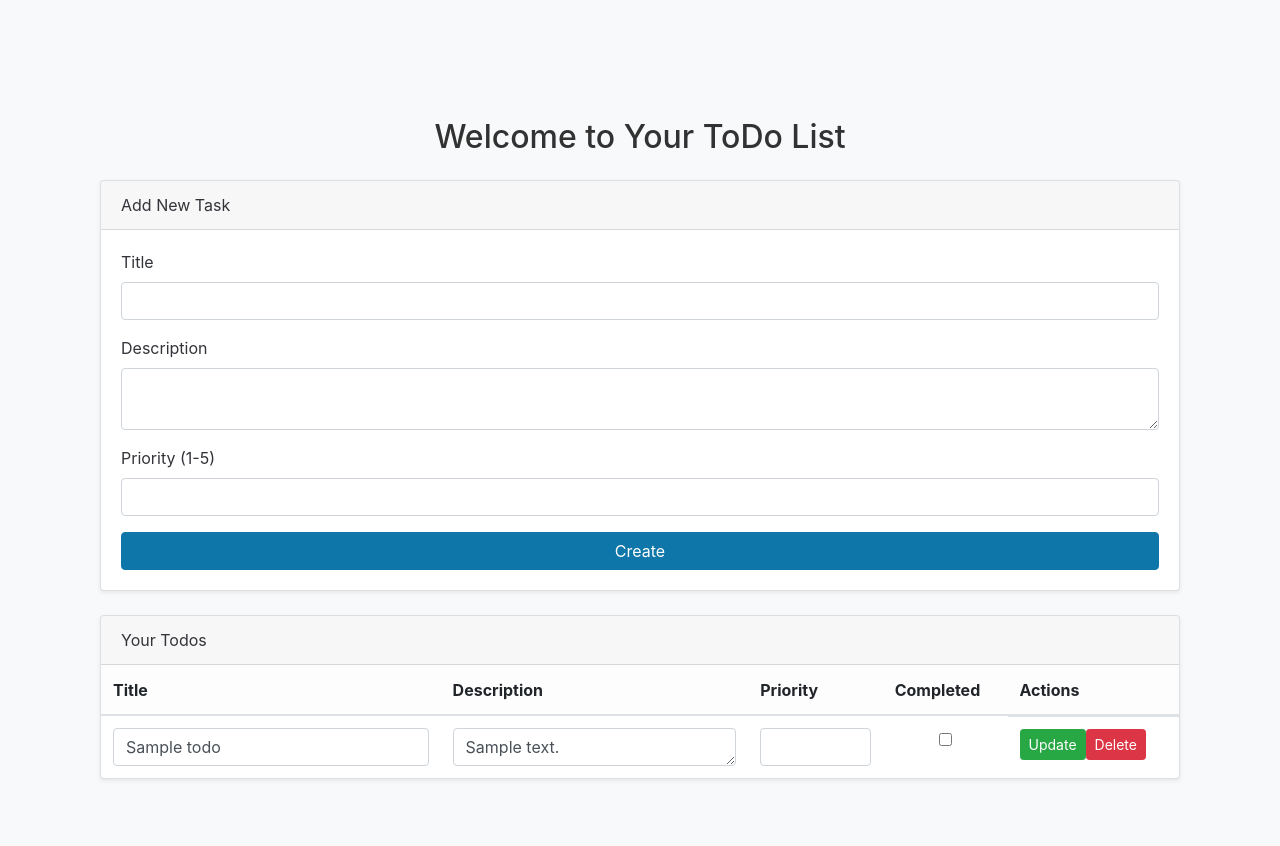
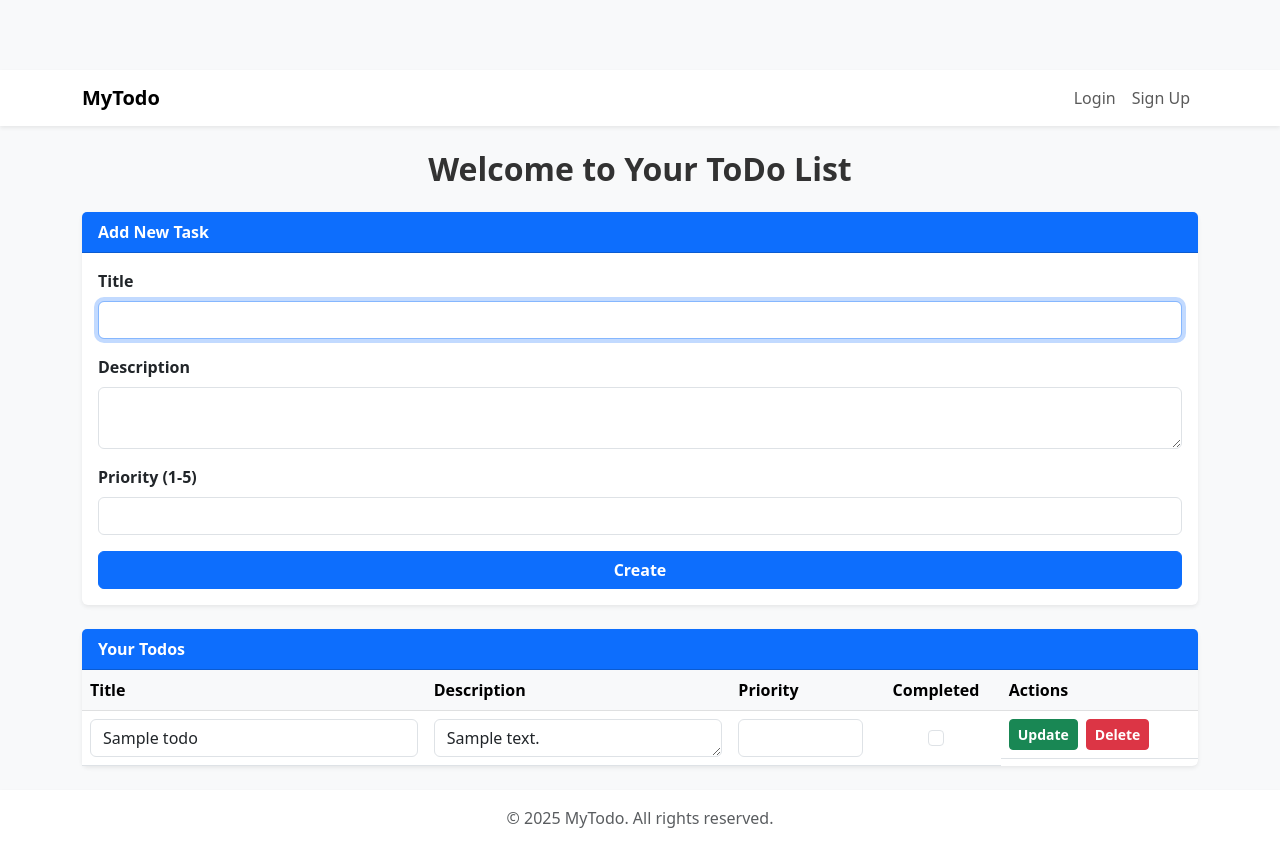
Before and after one commit to Muhinhassan26/todo, a Python web app: template src/templates/todo/todo.html in a window 1280 px wide. Before the commit the page ends 780 px from the top, so only its background shows below. Run offline with Jinja, Linux system fonts and the light colour scheme; the template is opened without the code that fills it: most values are stand-ins (such as "Sample title", 1, 10 or a date in 2020).

Commit message:
Refactor Frontend

```diff
--- a/src/core/html_renderer/__init__.py
+++ b/src/core/html_renderer/__init__.py
@@ -26,6 +26,8 @@ class HtmlRenderer:
         context: dict[str, Any] = {"request": request}
         if data:
             context["data"] = data.model_dump() if hasattr(data, "model_dump") else data
+        else:
+            context["data"] = {}
         if messages:
             context["messages"] = messages
 
--- a/src/modules/auth/controllers/user.py
+++ b/src/modules/auth/controllers/user.py
@@ -63,7 +63,7 @@ async def process_login(
 ) -> Any:
     renderer = HtmlRenderer()
     try:
-        tokens = await user_auth_service.login_user(data=data)
+        tokens = await user_auth_service.login_user(login_data=data)
 
         response = await renderer.render(
             request=request,
@@ -74,14 +74,14 @@ async def process_login(
 
         response.set_cookie(
             key="access_token",
-            value=tokens["access_token"],
+            value=tokens.access_token,
             httponly=True,
         )
 
 
         response.set_cookie(
             key="refresh_token",
-            value=tokens["refresh_token"],
+            value=tokens.refresh_token,
             httponly=True,
         )
         logger.info(f"Login successful for user_id={tokens.user_id}")
--- a/src/modules/home/controllers/home.py
+++ b/src/modules/pages/home/controllers/home.py
@@ -10,5 +10,5 @@ renderer = HtmlRenderer()
 async def homepage(request: Request):
     return await renderer.render(
         request=request,
-        template="home/index.html"
+        template="pages/index.html"
     )
--- a/src/modules/todos/controllers/todos.py
+++ b/src/modules/todos/controllers/todos.py
@@ -41,7 +41,7 @@ async def create_todo(
 ) -> Any:
 
     todo_data = TodoCreate(
-            data.model_dump()
+            **data.model_dump()
         )
     await todo_service.create_todo(user_id, todo_data)
     return RedirectResponse(url="/todos", status_code=303)
@@ -56,7 +56,7 @@ async def update_todo(
     user_id: Annotated[int, Depends(require_login)],
 ) -> Any:
     update_data = TodoUpdate(
-        data.model_dump()
+        **data.model_dump()
     )
     await todo_service.update_todo(todo_id, user_id, update_data)
     return RedirectResponse(url="/todos", status_code=303)
--- a/src/modules/todos/models.py
+++ b/src/modules/todos/models.py
@@ -14,4 +14,4 @@ class Todo(BaseModel):
     user_id: Mapped[int] = mapped_column(ForeignKey("users.id"), nullable=False)
 
 
-    # user: Mapped["User"] = relationship(back_populates="todos")
+    user: Mapped["User"] = relationship(back_populates="todos")
--- a/src/modules/todos/schemas.py
+++ b/src/modules/todos/schemas.py
@@ -15,7 +15,7 @@ class TodoUpdate(BaseModel):
     title: Optional[str] = Field(None, min_length=1, max_length=255)
     description: Optional[str] = None
     priority: Optional[int]=Field(ge=1, le=5,default=None)
-    completed: Optional[bool] = None
+    completed: Optional[bool] = False
 
 
 class TodoRead(BaseModel):
--- a/src/modules/users/models.py
+++ b/src/modules/users/models.py
@@ -8,6 +8,8 @@ class User(BaseModel):
 
     name: Mapped[str] = mapped_column(String(100), nullable=False)
     email: Mapped[str] = mapped_column(String(50), unique=True, nullable=False)
+    username:Mapped[str]=mapped_column(String(50), nullable=False)
     hashed_password: Mapped[str] = mapped_column(String, unique=True, nullable=False)
 
-    # todos: Mapped[List["Todo"]] = relationship(back_populates="user")
+
+    todos: Mapped[List["Todo"]] = relationship(back_populates="user")
--- a/src/routers.py
+++ b/src/routers.py
@@ -2,7 +2,7 @@ from fastapi import APIRouter
 
 from src.modules.auth.ssr_routers import api_router as auth_router
 from src.modules.todos.controllers import api_router as todo_router
-from src.modules.home.controllers import api_router as home_router
+from src.modules.pages.home.controllers import api_router as home_router
 
 api_router = APIRouter()
 
--- a/src/templates/base.html
+++ b/src/templates/base.html
@@ -2,15 +2,61 @@
 <html lang="en">
   <head>
     <meta charset="UTF-8" />
+    <meta name="viewport" content="width=device-width, initial-scale=1" />
     <title>{% block title %}MyTodo{% endblock %}</title>
 
-    <!-- Static CSS -->
-    <link rel="stylesheet" href="{{ url_for('static', path='css/bootstrap.css') }}" />
+    <!-- Bootstrap CSS -->
+    <link
+      href="https://cdn.jsdelivr.net/npm/bootstrap@5.3.0/dist/css/bootstrap.min.css"
+      rel="stylesheet"
+      crossorigin="anonymous"
+    />
+
+    <!-- Your custom CSS -->
     <link rel="stylesheet" href="{{ url_for('static', path='css/base.css') }}" />
   </head>
-  <body class="bg-light">
-    <div class="container mt-5">
-      {% block content %}{% endblock %}
-    </div>
+  <body class="bg-light d-flex flex-column min-vh-100">
+    <nav class="navbar navbar-expand-lg navbar-light bg-white shadow-sm">
+      <div class="container">
+        <a class="navbar-brand fw-bold" href="/">MyTodo</a>
+        <button
+          class="navbar-toggler"
+          type="button"
+          data-bs-toggle="collapse"
+          data-bs-target="#navbarNav"
+          aria-controls="navbarNav"
+          aria-expanded="false"
+          aria-label="Toggle navigation"
+        >
+          <span class="navbar-toggler-icon"></span>
+        </button>
+        <div class="collapse navbar-collapse" id="navbarNav">
+          <ul class="navbar-nav ms-auto">
+            <li class="nav-item">
+              <a class="nav-link" href="/auth/user/login/">Login</a>
+            </li>
+            <li class="nav-item">
+              <a class="nav-link" href="/auth/user/signup/">Sign Up</a>
+            </li>
+          </ul>
+        </div>
+      </div>
+    </nav>
+
+    <main class="flex-grow-1 py-4">
+      <div class="container">
+        {% block content %}{% endblock %}
+      </div>
+    </main>
+
+    <footer class="bg-white text-center text-muted py-3 shadow-sm mt-auto">
+      &copy; 2025 MyTodo. All rights reserved.
+    </footer>
+
+    <!-- Bootstrap Bundle JS (includes Popper) -->
+    <script
+      src="https://cdn.jsdelivr.net/npm/bootstrap@5.3.0/dist/js/bootstrap.bundle.min.js"
+      crossorigin="anonymous"
+    ></script>
   </body>
 </html>
--- a/src/templates/partials/messages.html
+++ b/src/templates/partials/messages.html
@@ -1,7 +1,46 @@
 {% if messages %}
   {% for msg in messages %}
-    <div class="alert alert-{{ msg.category }}" role="alert">
-      {{ msg.message }}
+    <div
+      class="alert alert-{{ msg.category }} alert-dismissible fade show d-flex align-items-center"
+      role="alert"
+    >
+      <!-- Icon -->
+      <svg class="bi flex-shrink-0 me-2" width="24" height="24" role="img" aria-label="{{ msg.category }}:">
+        <use xlink:href="#{{ msg.category }}-fill" />
+      </svg>
+
+      <div class="flex-grow-1">{{ msg.message }}</div>
+
+      <button
+        type="button"
+        class="btn-close"
+        data-bs-dismiss="alert"
+        aria-label="Close"
+      ></button>
     </div>
   {% endfor %}
 {% endif %}
+
+<!-- SVG Symbols for icons -->
+<svg xmlns="http://www.w3.org/2000/svg" style="display: none;">
+  <symbol id="success-fill" fill="currentColor" viewBox="0 0 16 16">
+    <path
+      d="M16 8A8 8 0 1 1 0 8a8 8 0 0 1 16 0zM6.5 10.5L4 8l1-1 1.5 1.5L11 5l1 1-5.5 4.5z"
+    />
+  </symbol>
+  <symbol id="danger-fill" fill="currentColor" viewBox="0 0 16 16">
+    <path
+      d="M8 16A8 8 0 1 1 8 0a8 8 0 0 1 0 16zM6.293 5.293a1 1 0 0 0-1.414 1.414L6.586 8 4.879 9.707a1 1 0 1 0 1.414 1.414L8 9.414l1.707 1.707a1 1 0 0 0 1.414-1.414L9.414 8l1.707-1.707a1 1 0 0 0-1.414-1.414L8 6.586 6.293 5.293z"
+    />
+  </symbol>
+  <symbol id="warning-fill" fill="currentColor" viewBox="0 0 16 16">
+    <path
+      d="M8.982 1.566a1 1 0 0 0-1.964 0L.165 13.233c-.457.778.091 1.767.982 1.767h13.706c.89 0 1.438-.99.982-1.767L8.982 1.566zM8 5c.535 0 .954.462.9.995l-.35 3.507a.552.552 0 0 1-1.1 0L7.1 5.995A.905.905 0 0 1 8 5zm.002 6a1 1 0 1 1-2.002 0 1 1 0 0 1 2.002 0z"
+    />
+  </symbol>
+  <symbol id="info-fill" fill="currentColor" viewBox="0 0 16 16">
+    <path
+      d="M8 16A8 8 0 1 1 8 0a8 8 0 0 1 0 16zM8.93 6.588l-2.29.287-.082.38.45.083c.294.07.352.176.288.469l-.738 3.468c-.194.897.105 1.319.808 1.319.545 0 .876-.252 1.02-.598l.088-.416c.07-.345.017-.482-.278-.56l-.451-.083.082-.381 1.098-.287zM8 5.5a1 1 0 1 0 0-2 1 1 0 0 0 0 2z"
+    />
+  </symbol>
+</svg>
--- a/src/templates/todo/todo.html
+++ b/src/templates/todo/todo.html
@@ -1,45 +1,67 @@
 {% extends "base.html" %}
-
 {% block title %}My ToDo List{% endblock %}
 
 {% block content %}
-<div class="container mt-5">
-  <h2 class="mb-4 text-center">Welcome to Your ToDo List</h2>
+<h2 class="mb-4 text-center fw-bold">Welcome to Your ToDo List</h2>
 
 {% include "partials/messages.html" %}
 
-  <div class="card mb-4 shadow-sm">
-    <div class="card-header">Add New Task</div>
+<div class="card mb-4 shadow-sm border-0">
+  <div class="card-header bg-primary text-white fw-semibold">Add New Task</div>
   <div class="card-body">
     <form method="post" action="/todos/create">
       <div class="mb-3">
-          <label for="title" class="form-label">Title</label>
-          <input type="text" name="title" class="form-control" required>
+        <label for="title" class="form-label fw-semibold">Title</label>
+        <input
+          type="text"
+          name="title"
+          id="title"
+          class="form-control"
+          required
+          autofocus
+        />
       </div>
       <div class="mb-3">
-          <label for="description" class="form-label">Description</label>
-          <textarea name="description" class="form-control" rows="2" required></textarea>
+        <label for="description" class="form-label fw-semibold">Description</label>
+        <textarea
+          name="description"
+          id="description"
+          class="form-control"
+          rows="2"
+          required
+        ></textarea>
       </div>
       <div class="mb-3">
-          <label for="priority" class="form-label">Priority (1-5)</label>
-          <input type="number" name="priority" min="1" max="5" class="form-control" required>
+        <label for="priority" class="form-label fw-semibold">Priority (1-5)</label>
+        <input
+          type="number"
+          name="priority"
+          id="priority"
+          min="1"
+          max="5"
+          class="form-control"
+          required
+        />
       </div>
-        <button type="submit" class="btn btn-primary w-100">Create</button>
+      <button type="submit" class="btn btn-primary w-100 fw-semibold">
+        Create
+      </button>
     </form>
   </div>
 </div>
 
 {% if data.todos %}
-    <div class="card shadow-sm">
-      <div class="card-header">Your Todos</div>
+<div class="card shadow-sm border-0">
+  <div class="card-header bg-primary text-white fw-semibold">Your Todos</div>
   <div class="card-body p-0">
-        <table class="table table-hover mb-0">
+    <div class="table-responsive">
+      <table class="table table-hover mb-0 align-middle">
         <thead class="table-light">
           <tr>
             <th>Title</th>
             <th>Description</th>
             <th>Priority</th>
-              <th>Completed</th>
+            <th class="text-center">Completed</th>
             <th>Actions</th>
           </tr>
         </thead>
@@ -48,22 +70,59 @@
           <tr>
             <form method="post" action="/todos/update/{{ todo.id }}">
               <td>
-                    <input type="text" name="title" value="{{ todo.title }}" class="form-control" required>
+                <input
+                  type="text"
+                  name="title"
+                  value="{{ todo.title }}"
+                  class="form-control"
+                  required
+                />
               </td>
               <td>
-                    <textarea name="description" class="form-control" rows="1" required>{{ todo.description }}</textarea>
+                <textarea
+                  name="description"
+                  class="form-control"
+                  rows="1"
+                  required
+                >{{ todo.description }}</textarea>
               </td>
               <td>
-                    <input type="number" name="priority" min="1" max="5" value="{{ todo.priority }}" class="form-control" required>
+                <input
+                  type="number"
+                  name="priority"
+                  min="1"
+                  max="5"
+                  value="{{ todo.priority }}"
+                  class="form-control"
+                  required
+                />
               </td>
-                  <td class="text-center">
-                    <input type="checkbox" name="completed" value="true" {% if todo.completed %}checked{% endif %}>
+              <td class="text-center align-middle">
+                <input
+                  type="checkbox"
+                  name="completed"
+                  value="true"
+                  {% if todo.completed %}checked{% endif %}
+                  class="form-check-input"
+                />
               </td>
               <td class="d-flex gap-2">
-                    <button type="submit" class="btn btn-success btn-sm">Update</button>
+                <button
+                  type="submit"
+                  class="btn btn-success btn-sm fw-semibold"
+                  title="Update Task"
+                >
+                  Update
+                </button>
             </form>
             <form method="post" action="/todos/delete/{{ todo.id }}">
-                      <button type="submit" class="btn btn-danger btn-sm">Delete</button>
+              <button
+                type="submit"
+                class="btn btn-danger btn-sm fw-semibold"
+                title="Delete Task"
+              >
+                Delete
+              </button>
             </form>
           </td>
         </tr>
@@ -72,8 +131,8 @@
     </table>
   </div>
 </div>
+</div>
 {% else %}
-    <p class="text-muted mt-3 text-center">You have no todos yet.</p>
+<p class="text-muted mt-3 text-center fs-5">You have no todos yet.</p>
 {% endif %}
-</div>
 {% endblock %}
```
Also changed, not shown: src/modules/auth/services/user.py (+36 -12 lines), src/modules/users/repository.py (+5 -5 lines), src/templates/auth/login.html (+23 -9 lines), src/templates/auth/signup.html (+49 -16 lines), src/templates/home/index.html (deleted, +0 -26 lines), src/templates/pages/index.html (added, +33 -0 lines), src/modules/pages/home/controllers/__init__.py (renamed from src/modules/home/controllers/__init__.py). Lines whose indentation alone changed are shown as unchanged.
